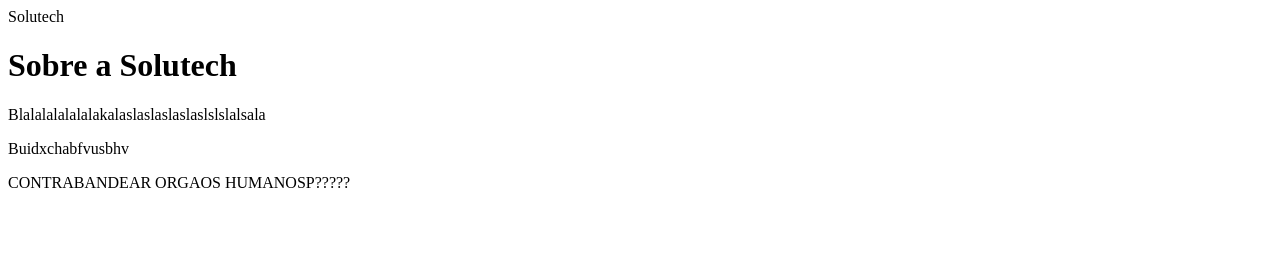
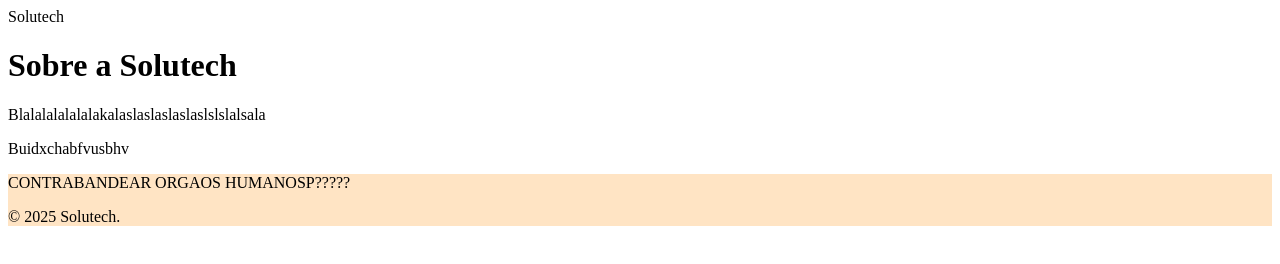
Before and after one commit to T3wix/Project-1, a plain HTML site: page index.html in a window 1280 px wide. Drawn offline with Linux system fonts and the light colour scheme.

Commit message:
ABLUBLEBLE4

```diff
--- a/index.html
+++ b/index.html
@@ -7,6 +7,9 @@
 
         <p>Buidxchabfvusbhv</p>
 
-        <p>CONTRABANDEAR ORGAOS HUMANOSP?????</p>
+        <div id="footer" style="background-color: bisque;">
+            <p>CONTRABANDEAR ORGAOS HUMANOSP?????</p>
+            <p>&copy; 2025 Solutech.</p>
+        </div>
     </body>
 </html>
```
